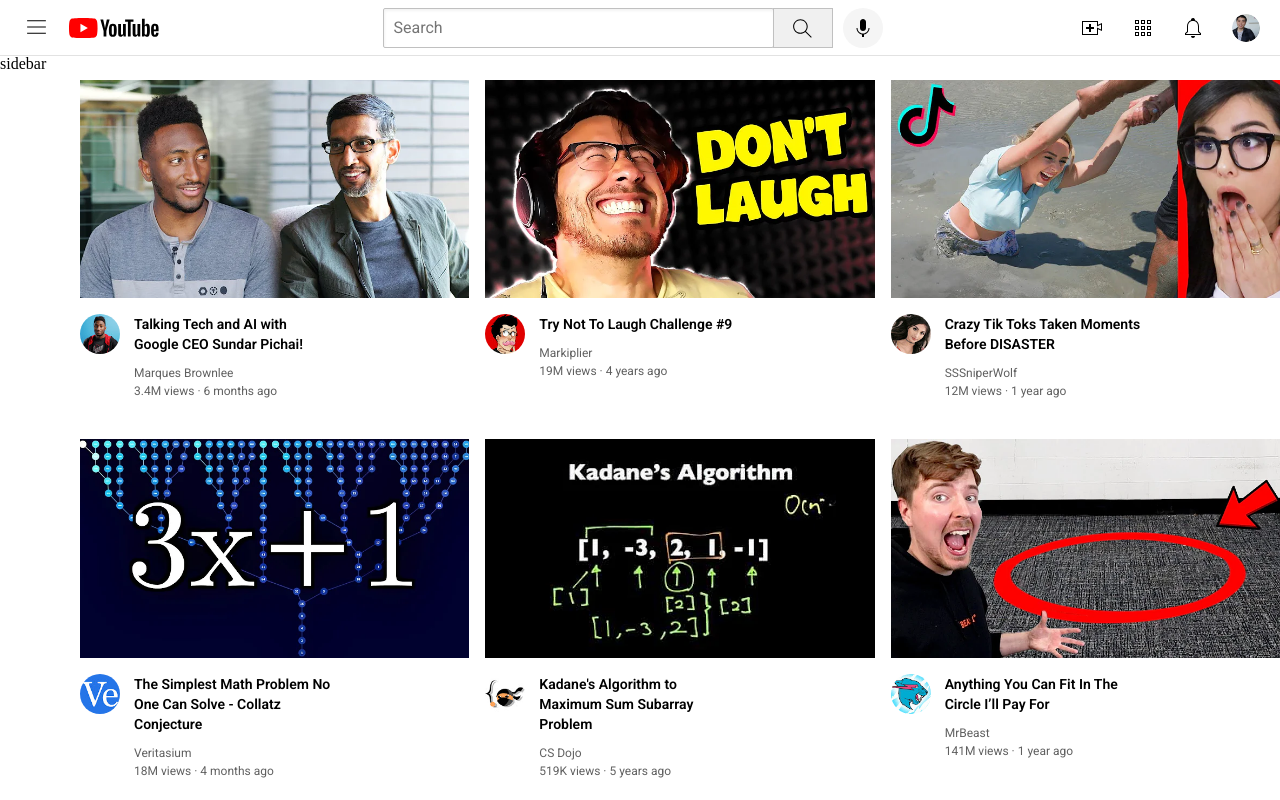
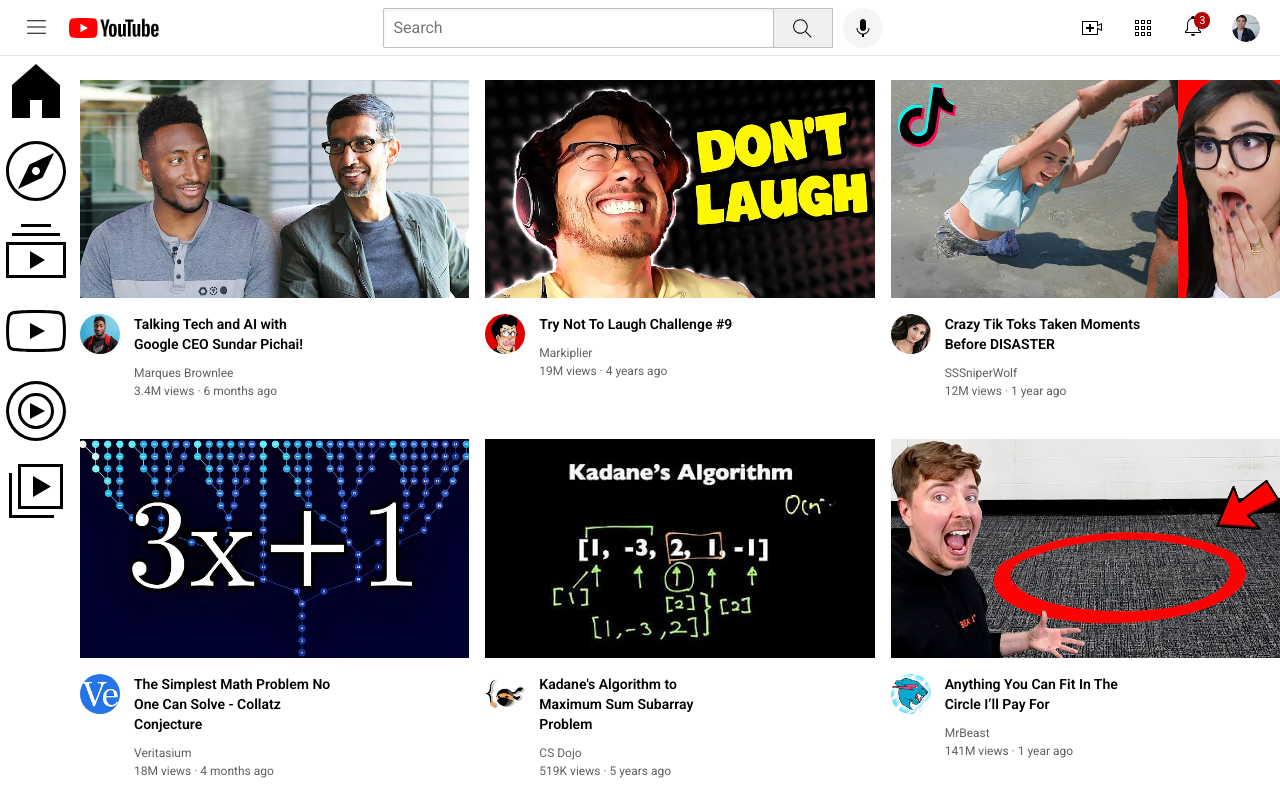
Before and after one commit to Deepak-pd21/html-css-practice, a plain HTML site: page youtube.html in a window 1280 px wide. Drawn offline with Linux system fonts and the light colour scheme.

Commit message:
practice

```diff
--- a/styles/header.css
+++ b/styles/header.css
@@ -97,6 +97,24 @@
 .notifications-icon{
     height: 24px;
 }
+.notifications-icon-container{
+    position: relative;
+}
+
+.notifications-count{
+    position: absolute;
+    top: -2px;
+    right: -5px;
+    background-color: rgb(179, 5, 5);
+    color: white;
+    font-family: Roboto, Arial;
+    font-size: 11px;
+    padding-left: 5px;
+    padding-right: 5px;
+    padding-top: 2px;
+    padding-bottom: 2px;
+    border-radius: 10px;
+}
 .current-user-picture{
     height: 28px;
     border-radius: 16px;
--- a/styles/sidebar.css
+++ b/styles/sidebar.css
@@ -5,5 +5,10 @@
     top: 55px;
     background-color: white;
     width: 72px;
-
 }
+.sidebar-link{
+    height: 80px;
+}
+.sidebar-link:hover{
+    background-color:rgb(235, 235, 235) ;
+}
--- a/youtube.html
+++ b/youtube.html
@@ -30,13 +30,33 @@
         <div class="right-section">
             <img class="upload-icon" src="icons/upload.svg">
             <img class="youtube-apps-icon" src="icons/youtube-apps.svg">
-            <img class="notifications-icon" src="icons/notifications.svg">
+            <div class="notifications-icon-container">
+                <img class="notifications-icon" src="icons/notifications.svg">
+                <div class="notifications-count">3</div>
+            </div>
             <img class="current-user-picture" src="channel pictures/my-channel.jpeg">
         </div>
     </div>
 
     <div class="sidebar">
-        sidebar
+        <div class="sidebar-link">
+            <img src="icons/home.svg">
+        </div>
+        <div class="sidebar-link">
+            <img src="icons/explore.svg">
+        </div>
+        <div class="sidebar-link">
+            <img src="icons/subscriptions.svg">
+        </div>
+        <div class="sidebar-link">
+            <img src="icons/originals.svg">
+        </div>
+        <div class="sidebar-link">
+            <img src="icons/youtube-music.svg" alt="">
+        </div>
+        <div class="sidebar-link">
+            <img src="icons/library.svg" alt="">
+        </div>
     </div>
 
 <div class="video-grid">
```
Also changed, not shown: icons/explore.svg (added), icons/home.svg (added), icons/library.svg (added), icons/originals.svg (added), icons/subscriptions.svg (added), icons/youtube-music.svg (added).
